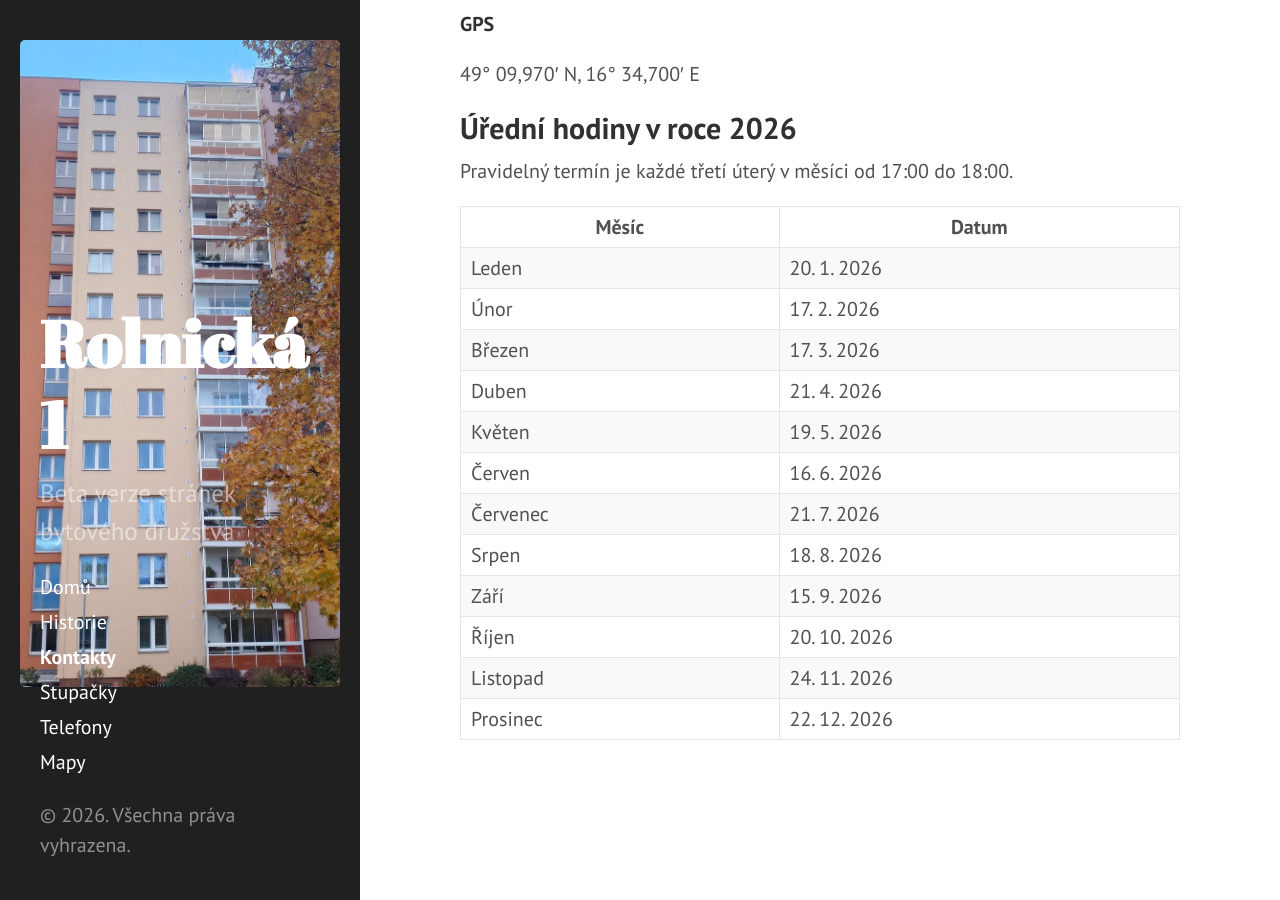
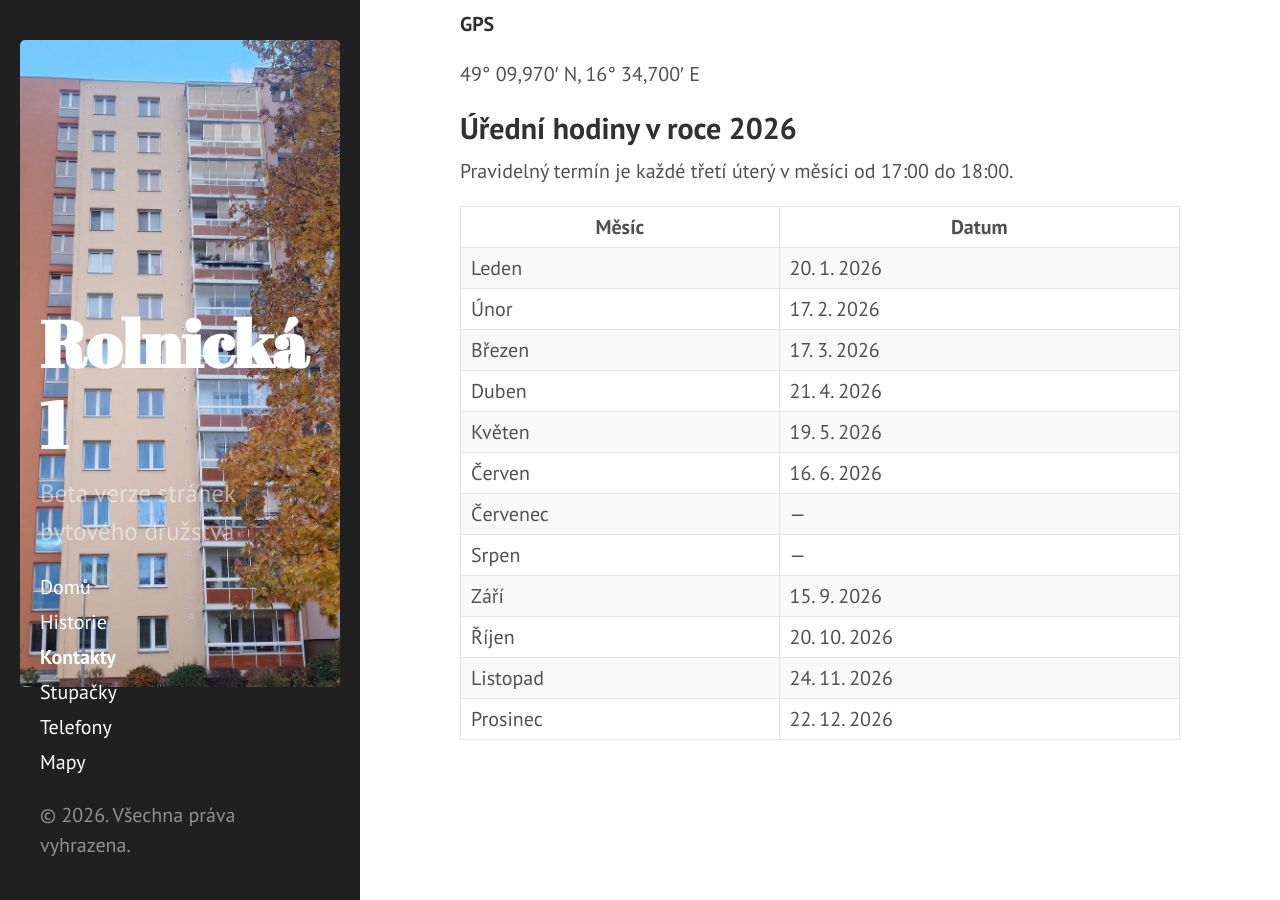
Before and after one commit to Kraksna83/rol1, a Jekyll site: the page built from 2012-02-06-kontakty.md, in a window 1280 px wide and 900 px high, scrolled down 840 px. Built offline with Jekyll 4.4.1, drawn with Linux system fonts in a browser that asks for light colours.

Commit message:
nekopiruj kdyz nemusis

```diff
--- a/2012-02-06-kontakty.md
+++ b/2012-02-06-kontakty.md
@@ -32,8 +32,8 @@ Pravidelný termín je každé třetí úterý v měsíci od 17:00 do 18:00.
 | Duben | 21. 4. 2026 |
 | Květen | 19. 5. 2026 |
 | Červen | 16. 6. 2026 |
-| Červenec | 21. 7. 2026 |
-| Srpen | 18. 8. 2026 |
+| Červenec | --- |
+| Srpen | --- |
 | Září | 15. 9. 2026 |
 | Říjen | 20. 10. 2026 |
 | Listopad | 24. 11. 2026 |
```
